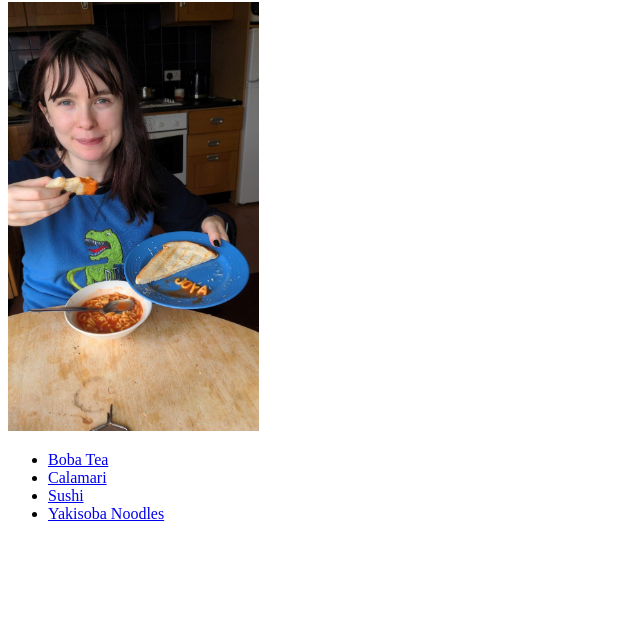
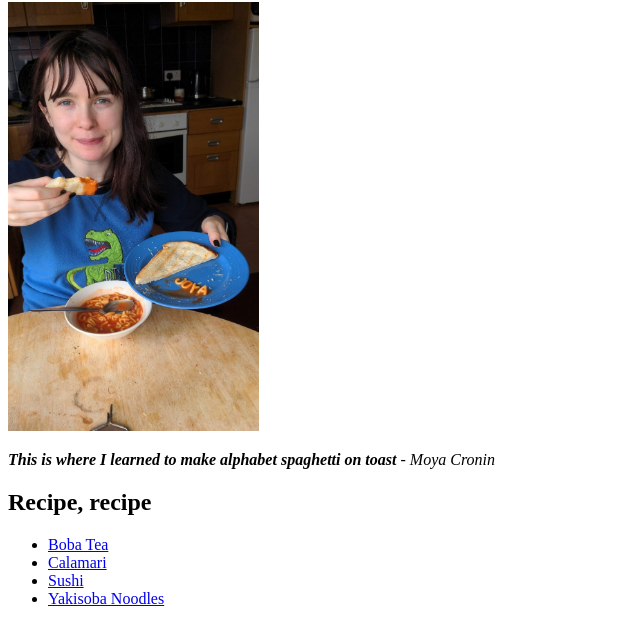
Before and after one commit to jakequi/odin-recipes, a plain HTML site: page index.html in a window 1280 px wide. Shown: the part 78-720 px from the top of the page, without its empty margins (0-640 px from the left). Drawn offline with Linux system fonts and the light colour scheme.

Commit message:
Added Moya Cronin quote and h2 on index

```diff
--- a/index.html
+++ b/index.html
@@ -9,6 +9,8 @@
     <body>
         <h1>Odin Recipes</h1>
         <img src="./images/moys-munch.jpg" alt="Cutie" height="429" width="251">
+        <p><em><strong>This is where I learned to make alphabet spaghetti on toast</strong> - Moya Cronin</em></p>
+        <h2>Recipe, recipe</h2>
         <ul>
             <li><a href="./recipes/boba-tea.html">Boba Tea</a></li>
             <li><a href="./recipes/calamari.html">Calamari</a></li>
```
